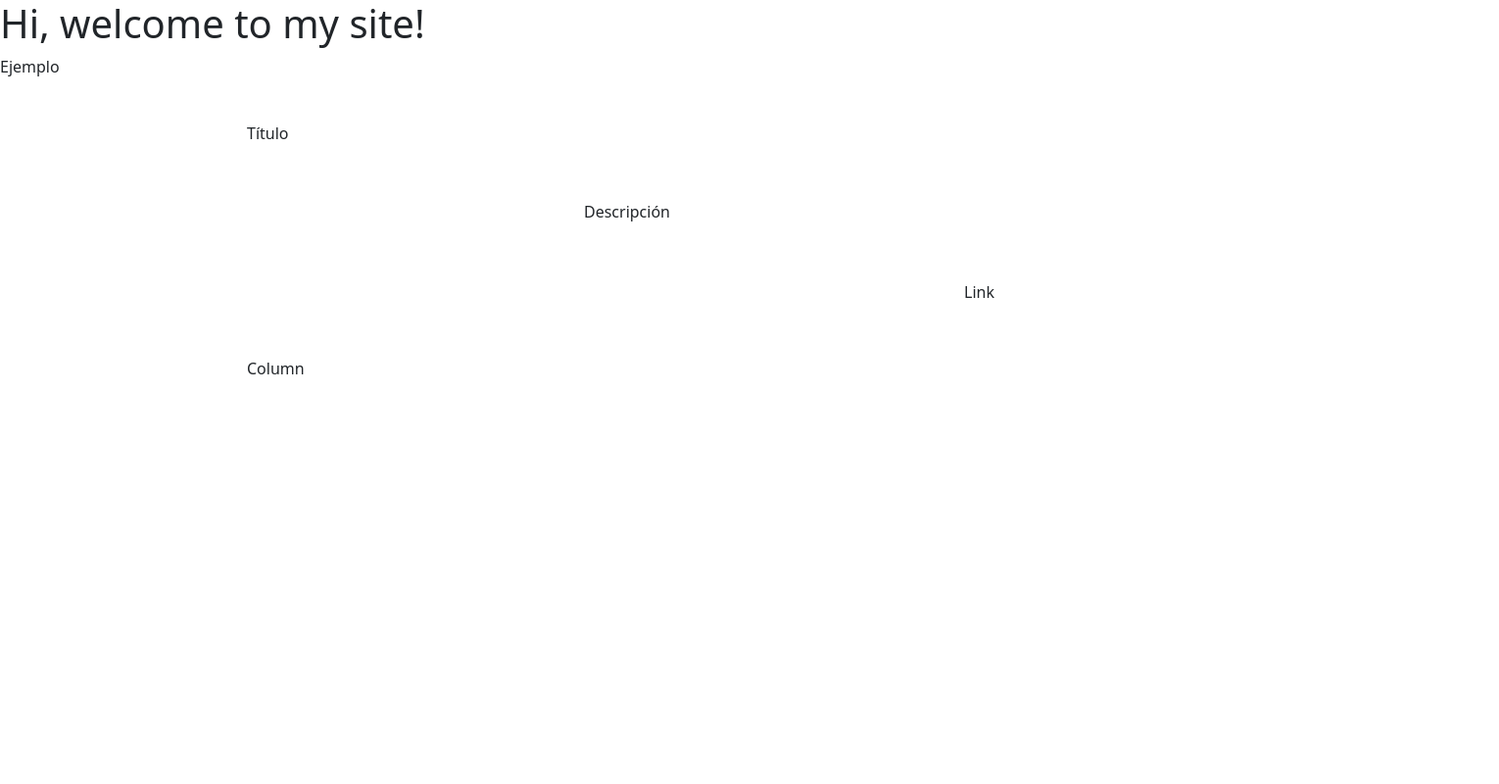
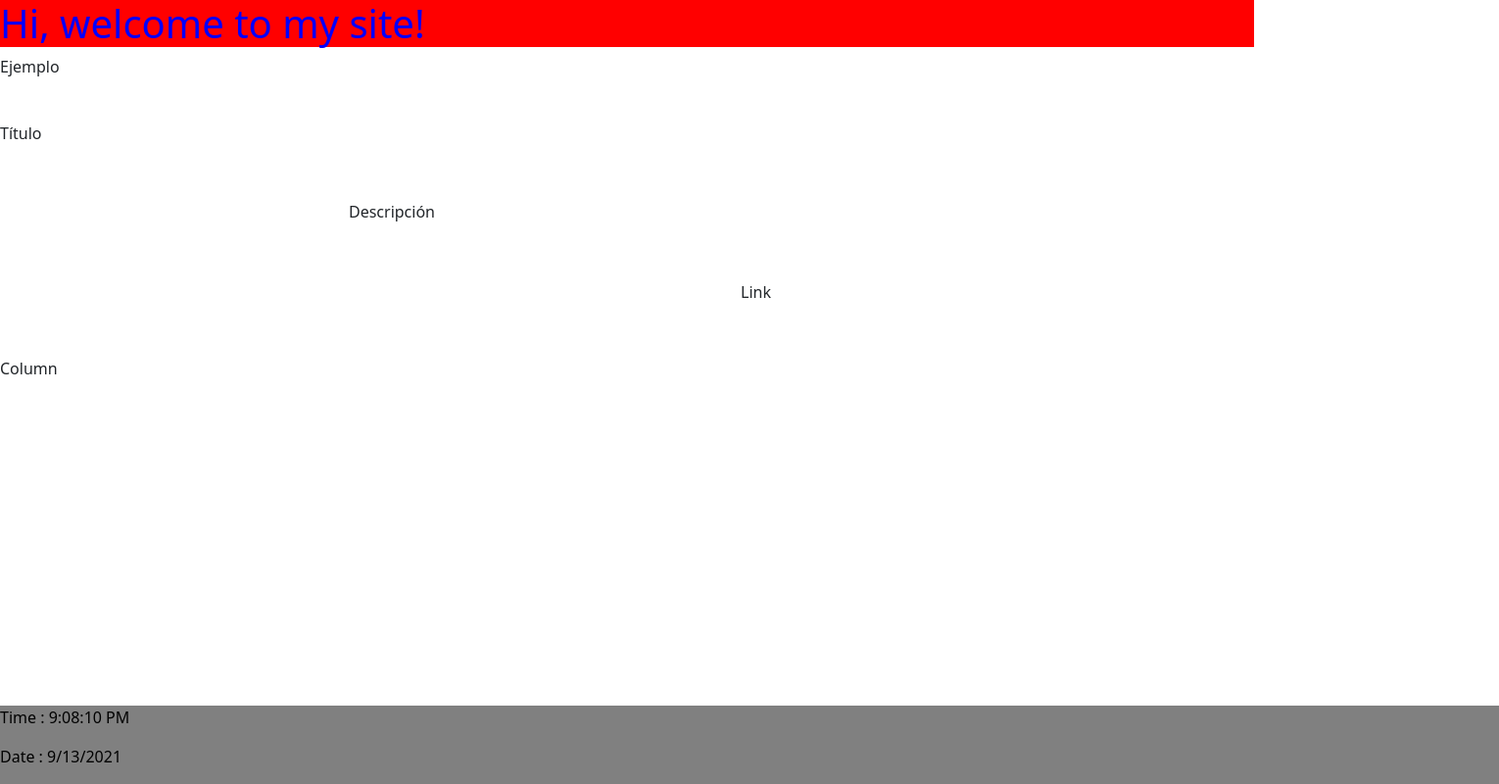
Before and after one commit to alevm569/my-first-gatsby-site, a Gatsby site: page / in a window 1280 px wide. Shown: the whole page at 98% size, 1530 px wide, since content can reach past the window. Built offline with nearby package versions, Linux system fonts and the light colour scheme; Gatsby itself is replaced by a stand-in of ours.

Commit message:
se añaden archivos respecto a cada componente

```diff
--- a/package.json
+++ b/package.json
@@ -18,6 +18,7 @@
     "bootstrap": "^5.1.1",
     "gatsby": "^3.13.0",
     "react": "^17.0.1",
-    "react-dom": "^17.0.1"
+    "react-dom": "^17.0.1",
+    "styled-components": "^5.3.1"
   }
 }
--- /dev/null
+++ b/src/components/Content/stack.js
@@ -0,0 +1,19 @@
+import * as React from 'react'
+import { Container } from '../Content/style'
+
+const NewStack = ()=>{
+    return(
+      <main>
+        <p>Ejemplo</p>
+        <Container>
+          <div class="row ">
+            <div className="align-content-baseline color1">Título</div>
+            <div className="col align-content-center color2">Descripción</div>
+            <div className="color3 align-content-end"><a href="https://www.google.com/" className="btn btn-ttc">Link</a></div>
+            <div className="col color4">Column</div>
+          </div>
+        </Container>
+      </main>
+    )
+  }
+    export default NewStack
--- /dev/null
+++ b/src/components/Content/style.js
@@ -0,0 +1,6 @@
+import styled from "styled-components";
+
+export const Container = styled.div`
+    line-height: 80px;
+    width: 800px;
+`
--- /dev/null
+++ b/src/components/Footer/footer.js
@@ -0,0 +1,23 @@
+import  React, { useState , useEffect } from 'react'
+import {Footerstyle}  from './style';
+
+const Footer = ()=>{
+    var [date,setDate] = useState(new Date());
+
+    useEffect(() => {
+        var timer = setInterval(()=>setDate(new Date()), 1000 )
+        return function cleanup() {
+            clearInterval(timer)
+        }
+
+    });
+
+    return(
+        <Footerstyle>
+            <p> Time : {date.toLocaleTimeString()}</p>
+            <p> Date : {date.toLocaleDateString()}</p>
+        </Footerstyle>
+    )
+  }
+
+    export default Footer
--- /dev/null
+++ b/src/components/Footer/style.js
@@ -0,0 +1,10 @@
+import styled from "styled-components";
+
+export const Footerstyle =  styled.div`
+    background: gray;
+    color: black;
+    position: absolute;
+    bottom: 0px;
+    width: 1530px;
+    height: 80px
+`
--- /dev/null
+++ b/src/components/Header/index.js
@@ -0,0 +1,12 @@
+import React from "react";
+import {MainTitle} from './style';
+
+const Header = () => {
+    return (
+      <main>
+        <MainTitle>Hi, welcome to my site!</MainTitle>
+      </main>
+    )
+  }
+
+  export default Header
--- /dev/null
+++ b/src/components/Header/style.js
@@ -0,0 +1,6 @@
+import styled from "styled-components";
+
+export const MainTitle =  styled.h1`
+    background: red;
+    color: blue;
+`
--- a/src/pages/index.js
+++ b/src/pages/index.js
@@ -1,26 +1,22 @@
 //Paso 1: importo react, permitiendo usar JSX en .js
 import * as React from 'react'
+import Header from '../components/Header';
+import NewStack from '../components/Content/stack';
 import 'bootstrap/dist/css/bootstrap.min.css';
 import './styles.css'
+import Footer from '../components/Footer/footer';
+
 /*Paso 2: Definir el componente, que debe iniciar con mayúsculas*/
 const MyComponent = () => {
   return (
     <main>
-      <h1>Hi, welcome to my site!</h1>
-      <p>Ejemplo</p>
-      <div class="container">
-        <div class="row ">
-          <div className="align-content-baseline color1">Título</div>
-          <div className="col align-content-center color2">Descripción</div>
-          <div className="color3 align-content-end"><a href="https://www.google.com/" className="btn btn-ttc">Link</a></div>
-          <div className="col color4">Column</div>
-        </div>
-      </div>
+      <Header/>
+      <NewStack/>
+      <Footer/>
     </main>
 
   )
 }
-
 /*Paso 3: Exportar el componente para que pueda ser usador por
-otras partes de la app */
+  otras partes de la app */
 export default MyComponent
```
Also changed, not shown: 1 other file.
